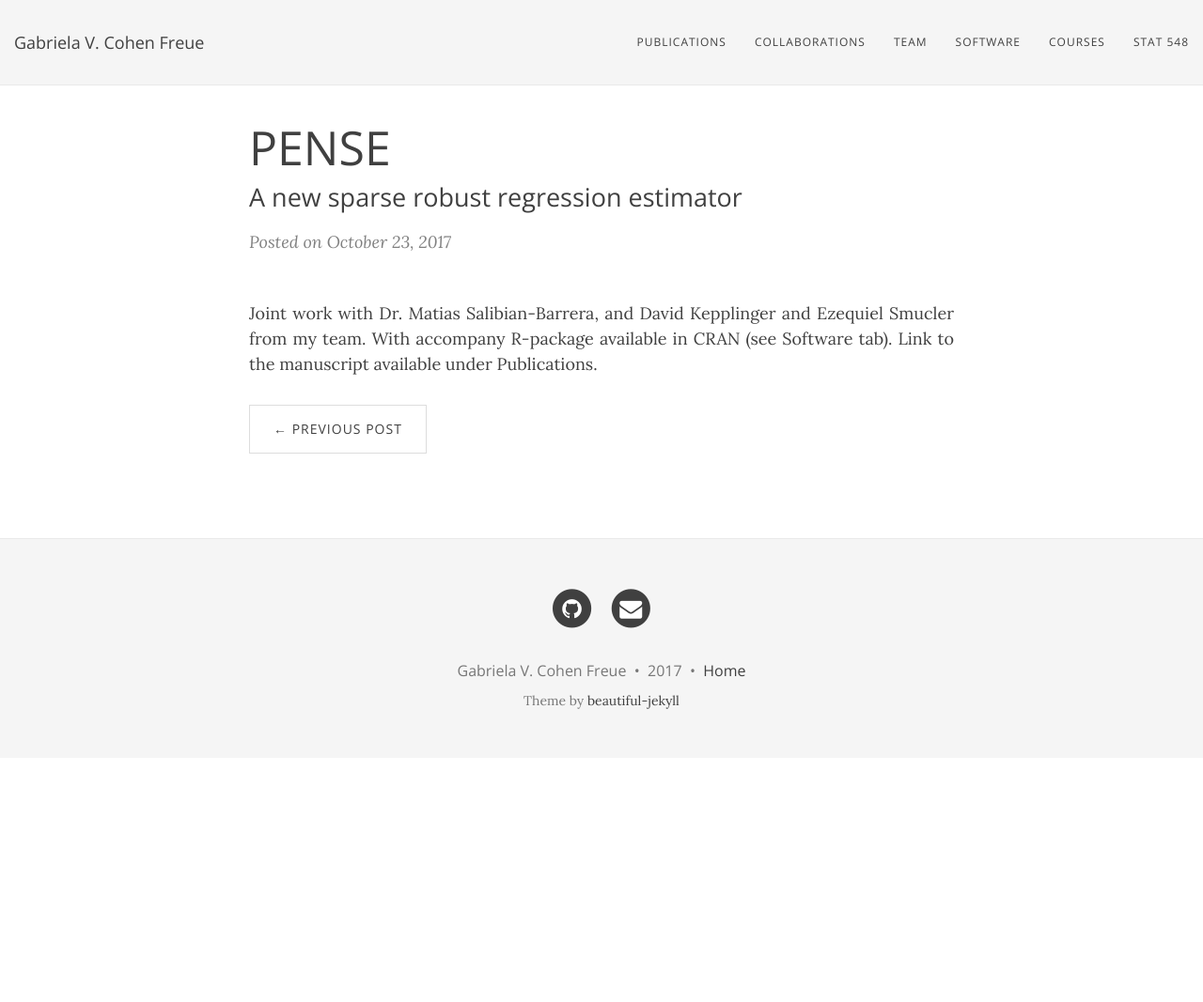
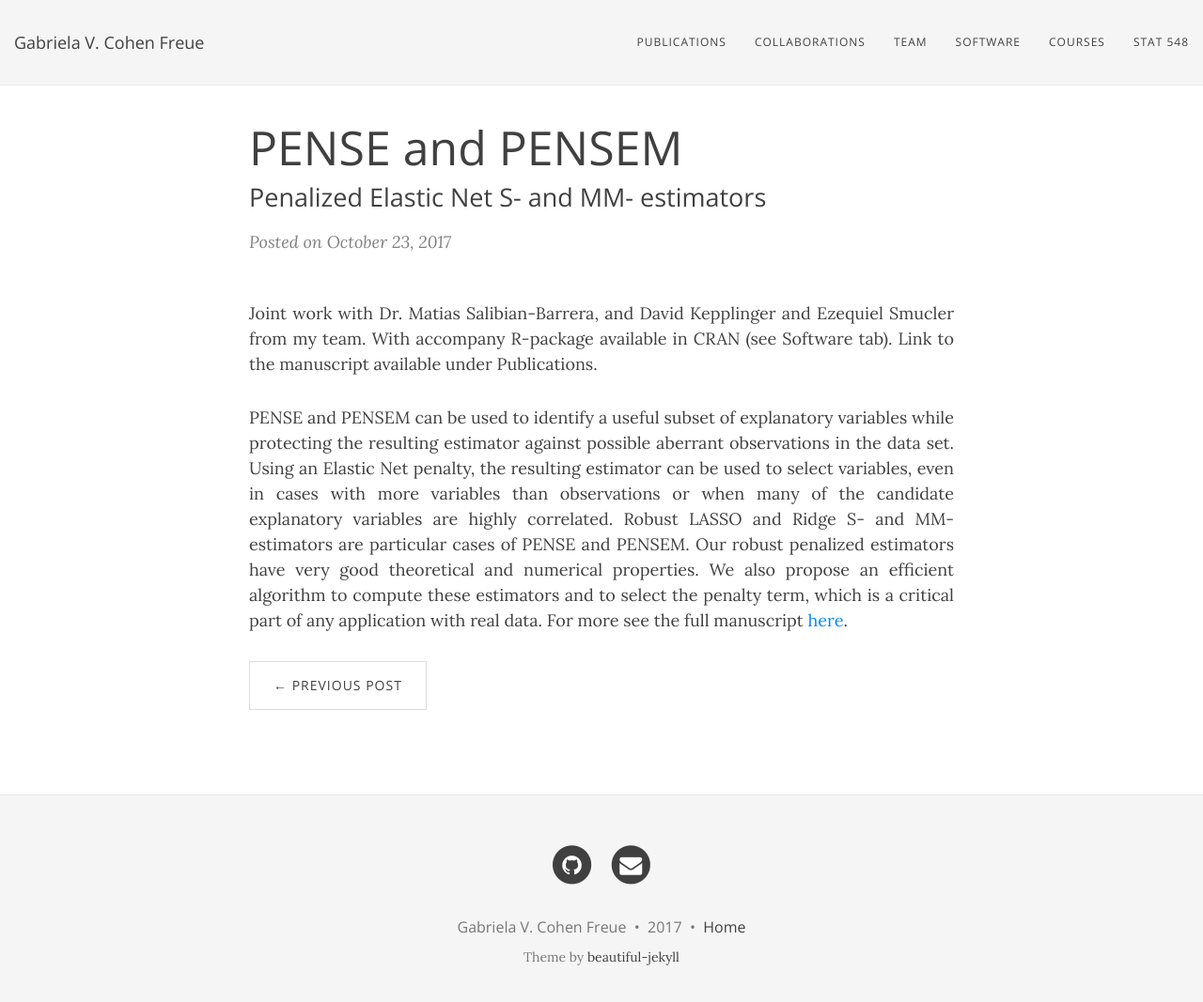
Before and after one commit to gcohenfr/gcohenfr.github.io, a Jekyll site: the page built from _posts/2017-10-23-test-markdown.md, in a window 1280 px wide and 1080 px high. Shown: the top 1067 px of the window at 94% size. Built offline with Jekyll 4.4.1, drawn with Linux system fonts in a browser that asks for light colours; nearby versions of some CDN libraries.

Commit message:
more info on post

```diff
--- a/_posts/2017-10-23-test-markdown.md
+++ b/_posts/2017-10-23-test-markdown.md
@@ -1,7 +1,9 @@
 ---
 layout: post
-title: PENSE
-subtitle: A new sparse robust regression estimator
+title: PENSE and PENSEM
+subtitle: Penalized Elastic Net S- and MM- estimators
 ---
 
 Joint work with Dr. Matias Salibian-Barrera, and David Kepplinger and Ezequiel Smucler from my team. With accompany R-package available in CRAN (see Software tab). Link to the manuscript available under Publications.
+
+PENSE and PENSEM can be used to identify a useful subset of explanatory variables while protecting the resulting estimator against possible aberrant observations in the data set. Using an Elastic Net penalty, the resulting estimator can be used to select variables, even in cases with more variables than observations or when many of the candidate explanatory variables are highly correlated. Robust LASSO and Ridge S- and MM- estimators are particular cases of PENSE and PENSEM. Our robust penalized estimators have very good theoretical and numerical properties. We also propose an efficient algorithm to compute these estimators and to select the penalty term, which is a critical part of any application with real data. For more see the full manuscript [here](https://gcohenfr.github.io/pdfs/PENSE_manuscript.pdf).
```
Also changed, not shown: software.md (+1 -1 lines).
